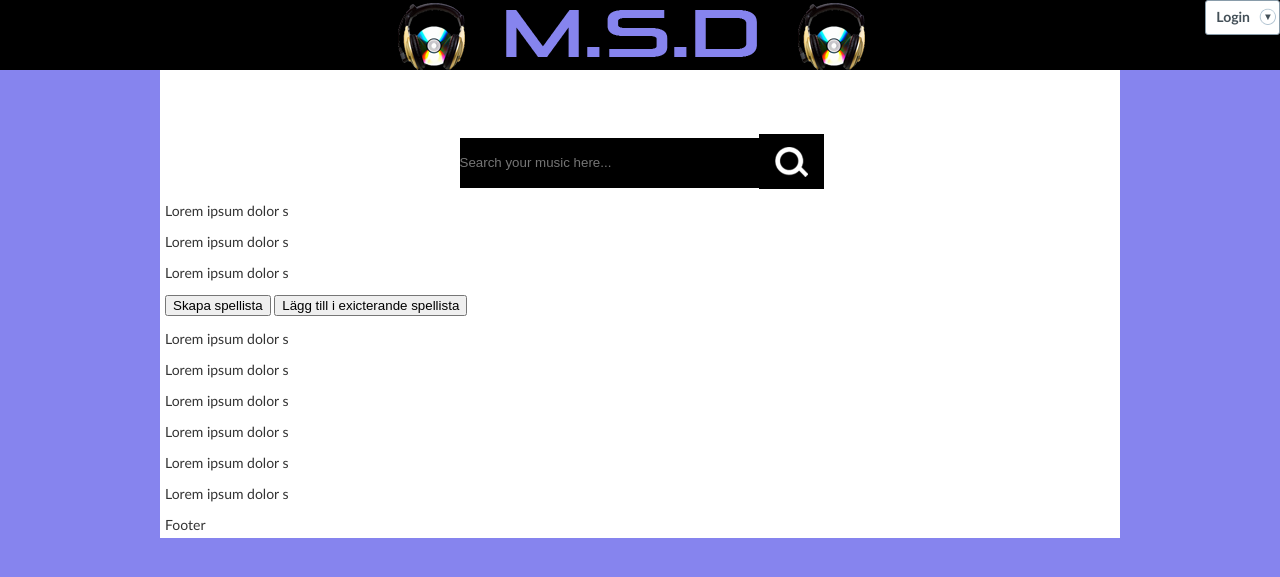
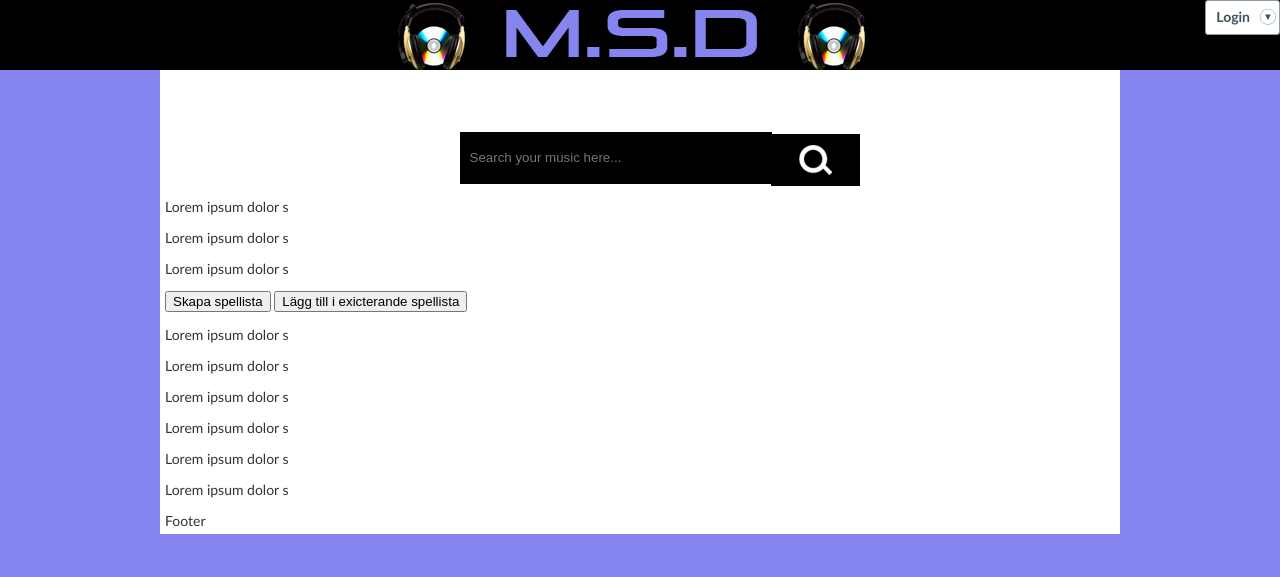
Before and after one commit to onekweb/MSD_Project, a PHP site: page / in a window 1280 px wide. Shown: the top 577 px of the page. Run offline with PHP 8.4, Linux system fonts and the light colour scheme; some libraries are stand-ins or nearby versions.

Commit message:
Changes to the css

```diff
--- a/public/css/style.css
+++ b/public/css/style.css
@@ -71,69 +71,24 @@ p{}
 	width:			300px;
 	height:			50px;
 	margin:			0 auto;
-	padding:		0 !important;
+	padding-left:	10px;
 	background:		#000;
 	border:			none;
+	color: white;
 }
 .submit-search
 {
-	width			100px;
-	height: 		50px!important;
+	width:			89px;
+	height: 		52px;
 	background:		#000 url('../img/submit-btn.png') no-repeat;
 	background-position:center;
-	border:			none !important;
+	border:			none;
 	display:		inline;
 	color:			#000;
 	padding:		25px;
-	-webkit-padding-start: 40px;
-	-webkit-padding-before: 30px;
+	-webkit-margin-after: -12px;
     position: 		relative;
     top: 			9px;
-    -webkit-top-start:	60px;
     right:			4px;
     cursor: 		pointer;
 }
-
-/*
-header {
-	height: 75px;
-}
-
-footer {
-	height: 75px;
-	margin-top: 512px;
-}
-
-.examples, .list {
-	background-color: red;
-	margin: 10px;
-	border: 1px solid black;
-}
-
-.list{
-	float: left;
-	height: 500px;
-	width: 400px;
-}
-
-.examples {
-	float: right;
-	width: 225px;
-	height: 390px;
-}
-
-.search {
-	float: right;
-	margin: 10px;
-}
-
-.playlist {
-	float: right;
-	width: 100px;
-	margin: 50px -110px 10px 10px;
-}
-
-.main {
-	border: 1px solid black;
-	height: 700px;
-}
```
